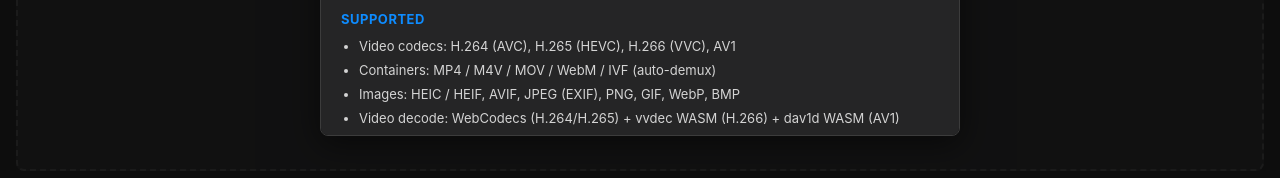
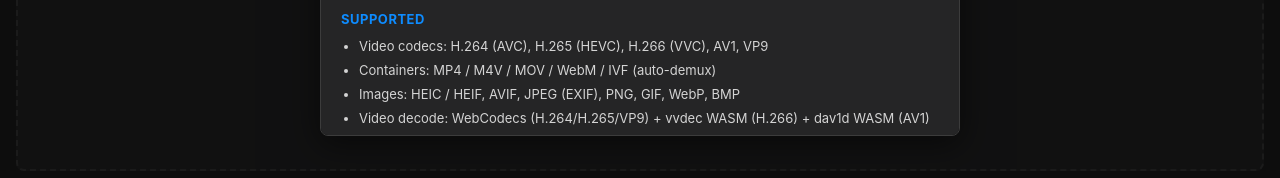
Before and after one commit to codec2021/codecscope, a plain HTML site: page www/index.html in a window 1280 px wide. Both pictures are taken after a click on the button "? Help". Shown: the part 584-762 px from the top of the page. Drawn offline with Linux system fonts and the light colour scheme; a script that the page names is missing.

Commit message:
docs: add VP9 to README and Help

```diff
--- a/www/index.html
+++ b/www/index.html
@@ -149,10 +149,10 @@
         </ul>
         <h4>Supported</h4>
         <ul>
-          <li>Video codecs: H.264 (AVC), H.265 (HEVC), H.266 (VVC), AV1</li>
+          <li>Video codecs: H.264 (AVC), H.265 (HEVC), H.266 (VVC), AV1, VP9</li>
           <li>Containers: MP4 / M4V / MOV / WebM / IVF (auto-demux)</li>
           <li>Images: HEIC / HEIF, AVIF, JPEG (EXIF), PNG, GIF, WebP, BMP</li>
-          <li>Video decode: WebCodecs (H.264/H.265) + vvdec WASM (H.266) + dav1d WASM (AV1)</li>
+          <li>Video decode: WebCodecs (H.264/H.265/VP9) + vvdec WASM (H.266) + dav1d WASM (AV1)</li>
           <li>Image decode: libheif WASM (HEIC) + dav1d WASM (AVIF) + browser-native (JPEG/PNG/…)</li>
         </ul>
       </div>
```
Also changed, not shown: README.md.
